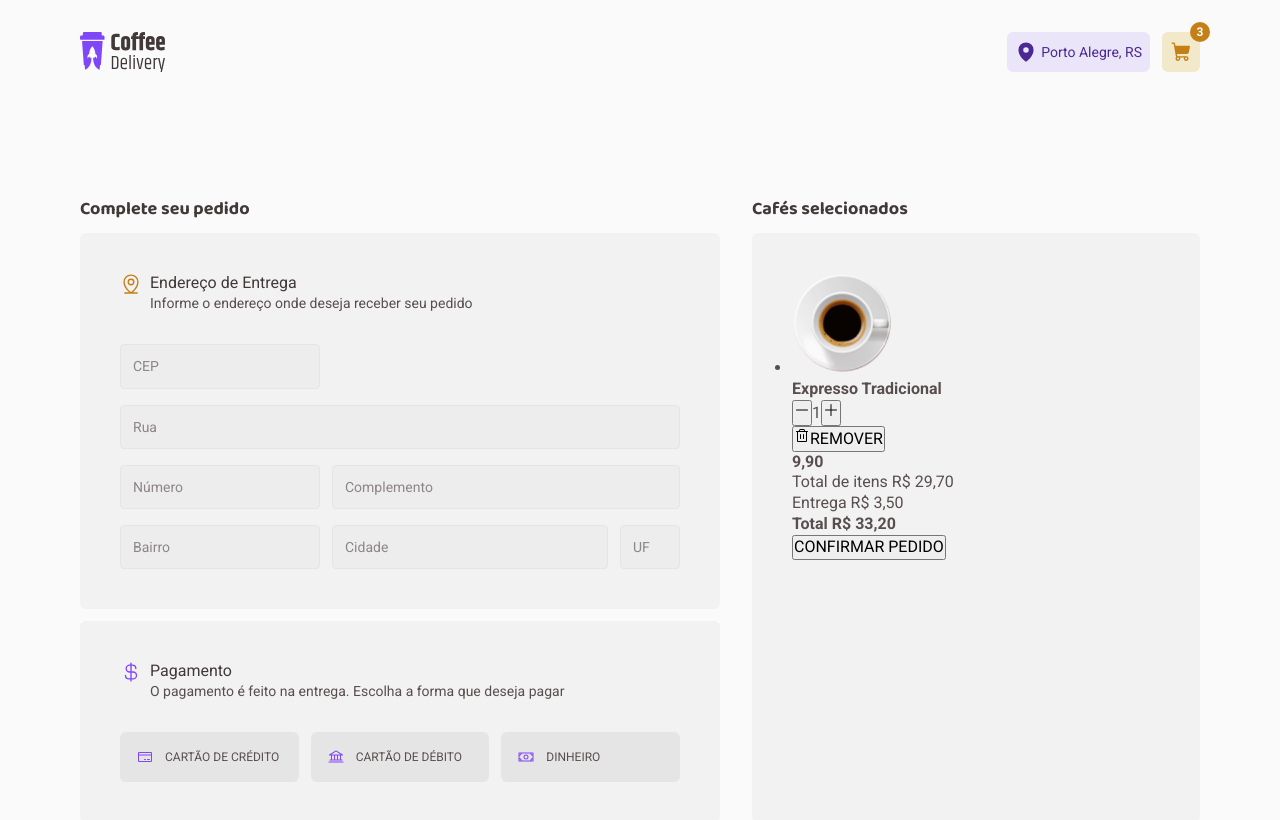
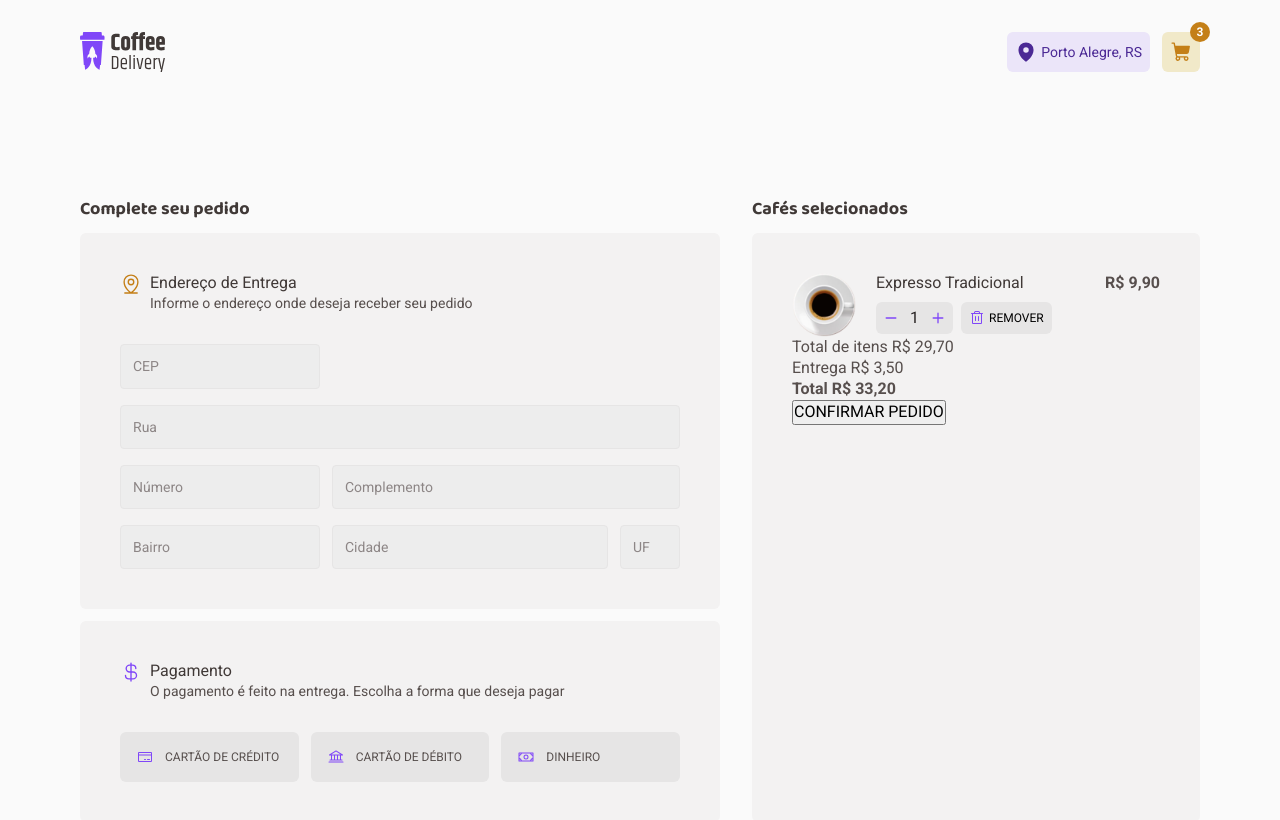
Before and after one commit to guipmdev/coffee-delivery, a React (Vite) app: page /checkout in a window 1280 px wide. Shown: the top 820 px of the page. Built offline with nearby package versions, Linux system fonts and the light colour scheme.

Commit message:
feat: Add QuantitySelector component to CoffeeCard

```diff
--- /dev/null
+++ b/src/components/QuantitySelector/index.tsx
@@ -0,0 +1,17 @@
+import { QuantitySelectorContainer } from './styles'
+
+import { Plus, Minus } from '@phosphor-icons/react'
+
+export function QuantitySelector() {
+  return (
+    <QuantitySelectorContainer>
+      <button title="Aumentar quantidade desejada">
+        <Minus size={14} weight="bold" />
+      </button>
+      <span>1</span>
+      <button title="Diminuir quantidade desejada">
+        <Plus size={14} weight="bold" />
+      </button>
+    </QuantitySelectorContainer>
+  )
+}
--- /dev/null
+++ b/src/components/QuantitySelector/styles.ts
@@ -0,0 +1,37 @@
+import { styled } from 'styled-components'
+
+export const QuantitySelectorContainer = styled.div`
+  display: flex;
+  justify-content: center;
+  align-items: center;
+  gap: 0.25rem;
+
+  background: ${(props) => props.theme['base-button']};
+
+  padding: 0.5rem;
+  border-radius: 6px;
+
+  span {
+    color: ${(props) => props.theme['base-title']};
+    font: ${(props) => props.theme['text-m']};
+    line-height: 0;
+    padding: 0 0.5rem;
+  }
+
+  button {
+    background: transparent;
+
+    border: none;
+
+    color: ${(props) => props.theme.purple};
+    line-height: 0;
+
+    cursor: pointer;
+
+    transition: 0.1s color;
+
+    &:hover {
+      color: ${(props) => props.theme['purple-dark']};
+    }
+  }
+`
--- /dev/null
+++ b/src/pages/Checkout/components/CoffeeCard/index.tsx
@@ -0,0 +1,30 @@
+import { CoffeeCardContainer } from './styles'
+
+import { Trash } from '@phosphor-icons/react'
+
+import { QuantitySelector } from '../../../../components/QuantitySelector'
+
+import Expresso from '../../../../assets/expresso.svg'
+
+export function CoffeeCard() {
+  return (
+    <CoffeeCardContainer>
+      <img src={Expresso} alt="" />
+
+      <div className="info">
+        <span>Expresso Tradicional</span>
+
+        <div>
+          <QuantitySelector />
+
+          <button>
+            <Trash size={16} />
+            REMOVER
+          </button>
+        </div>
+      </div>
+
+      <strong>R$ 9,90</strong>
+    </CoffeeCardContainer>
+  )
+}
--- /dev/null
+++ b/src/pages/Checkout/components/CoffeeCard/styles.ts
@@ -0,0 +1,55 @@
+import { styled } from 'styled-components'
+
+export const CoffeeCardContainer = styled.li`
+  display: grid;
+  grid-template-columns: auto auto 1fr;
+  gap: 1.25rem;
+  list-style: none;
+
+  img {
+    width: 64px;
+    height: auto;
+  }
+
+  .info {
+    display: flex;
+    flex-direction: column;
+
+    & > span {
+      color: ${(props) => props.theme['base-subtitle']};
+      margin-bottom: 0.5rem;
+    }
+
+    & > div {
+      display: flex;
+      gap: 0.5rem;
+
+      & > button {
+        display: flex;
+        justify-content: center;
+        gap: 0.25rem;
+        align-items: center;
+        padding: 0.5rem;
+        border: none;
+        font: ${(props) => props.theme['button-m']};
+        line-height: initial;
+        background: ${(props) => props.theme['base-button']};
+        border-radius: 6px;
+        cursor: pointer;
+        transition: 0.1s background-color;
+        svg {
+          color: ${(props) => props.theme.purple};
+        }
+
+        &:hover {
+          background: ${(props) => props.theme['base-hover']};
+        }
+      }
+    }
+  }
+
+  strong {
+    justify-self: flex-end;
+    font: ${(props) => props.theme['text-m-bold']};
+  }
+`
--- a/src/pages/Checkout/index.tsx
+++ b/src/pages/Checkout/index.tsx
@@ -14,12 +14,9 @@ import {
   CreditCard,
   Bank,
   Money,
-  Plus,
-  Minus,
-  Trash,
 } from '@phosphor-icons/react'
 
-import Expresso from '../../assets/expresso.svg'
+import { CoffeeCard } from './components/CoffeeCard'
 
 export function Checkout() {
   return (
@@ -94,34 +91,7 @@ export function Checkout() {
 
         <Summary>
           <ul>
-            <li>
-              <img src={Expresso} alt="" />
-
-              <div>
-                <strong>Expresso Tradicional</strong>
-
-                <div>
-                  <div>
-                    <button title="Aumentar quantidade desejada">
-                      <Minus />
-                    </button>
-                    <span>1</span>
-                    <button title="Diminuir quantidade desejada">
-                      <Plus />
-                    </button>
-                  </div>
-
-                  <button>
-                    <Trash />
-                    REMOVER
-                  </button>
-                </div>
-              </div>
-
-              <span>
-                <strong>9,90</strong>
-              </span>
-            </li>
+            <CoffeeCard />
           </ul>
 
           <div>
--- a/src/pages/Home/components/CoffeeCard/index.tsx
+++ b/src/pages/Home/components/CoffeeCard/index.tsx
@@ -1,6 +1,8 @@
-import { CoffeeCardContainer, Buy, QuantitySelector } from './styles'
+import { CoffeeCardContainer, Buy } from './styles'
 
-import { ShoppingCart, Plus, Minus } from '@phosphor-icons/react'
+import { ShoppingCart } from '@phosphor-icons/react'
+
+import { QuantitySelector } from '../../../../components/QuantitySelector'
 
 import Expresso from '../../../../assets/expresso.svg'
 
@@ -24,15 +26,7 @@ export function CoffeeCard() {
         </span>
 
         <div className="buy-actions">
-          <QuantitySelector>
-            <button title="Aumentar quantidade desejada">
-              <Minus size={14} weight="bold" />
-            </button>
-            <span>1</span>
-            <button title="Diminuir quantidade desejada">
-              <Plus size={14} weight="bold" />
-            </button>
-          </QuantitySelector>
+          <QuantitySelector />
 
           <button title="Adicionar ao carrinho">
             <ShoppingCart size={22} weight="fill" />
--- a/src/pages/Home/components/CoffeeCard/styles.ts
+++ b/src/pages/Home/components/CoffeeCard/styles.ts
@@ -101,34 +101,3 @@ export const Buy = styled.div`
     }
   }
 `
-
-export const QuantitySelector = styled.div`
-  display: flex;
-  justify-content: center;
-  align-items: center;
-  gap: 0.25rem;
-
-  background: ${(props) => props.theme['base-button']};
-
-  padding: 0.5rem;
-  border-radius: 6px;
-
-  span {
-    color: ${(props) => props.theme['base-title']};
-    font: ${(props) => props.theme['text-m']};
-    line-height: 0;
-    padding: 0 0.5rem;
-  }
-
-  button {
-    background: transparent;
-
-    border: none;
-
-    color: ${(props) => props.theme.purple};
-
-    &:hover {
-      color: ${(props) => props.theme['purple-dark']};
-    }
-  }
-`
--- a/src/styles/themes/default.ts
+++ b/src/styles/themes/default.ts
@@ -29,8 +29,10 @@ export const defaultTheme = {
   'title-xs': '700 1.125rem / 130% "Baloo 2", sans-serif',
 
   // Roboto
-  'text-l': '700 1.25rem / 130% "Roboto", sans-serif',
+  'text-l': '400 1.25rem / 130% "Roboto", sans-serif',
+  'text-l-bold': '700 1.25rem / 130% "Roboto", sans-serif',
   'text-m': '400 1rem / 130% "Roboto", sans-serif',
+  'text-m-bold': '700 1rem / 130% "Roboto", sans-serif',
   'text-s': '400 0.875rem / 130% "Roboto", sans-serif',
   'text-xs': '700 0.75rem / 130% "Roboto", sans-serif',
 
```
